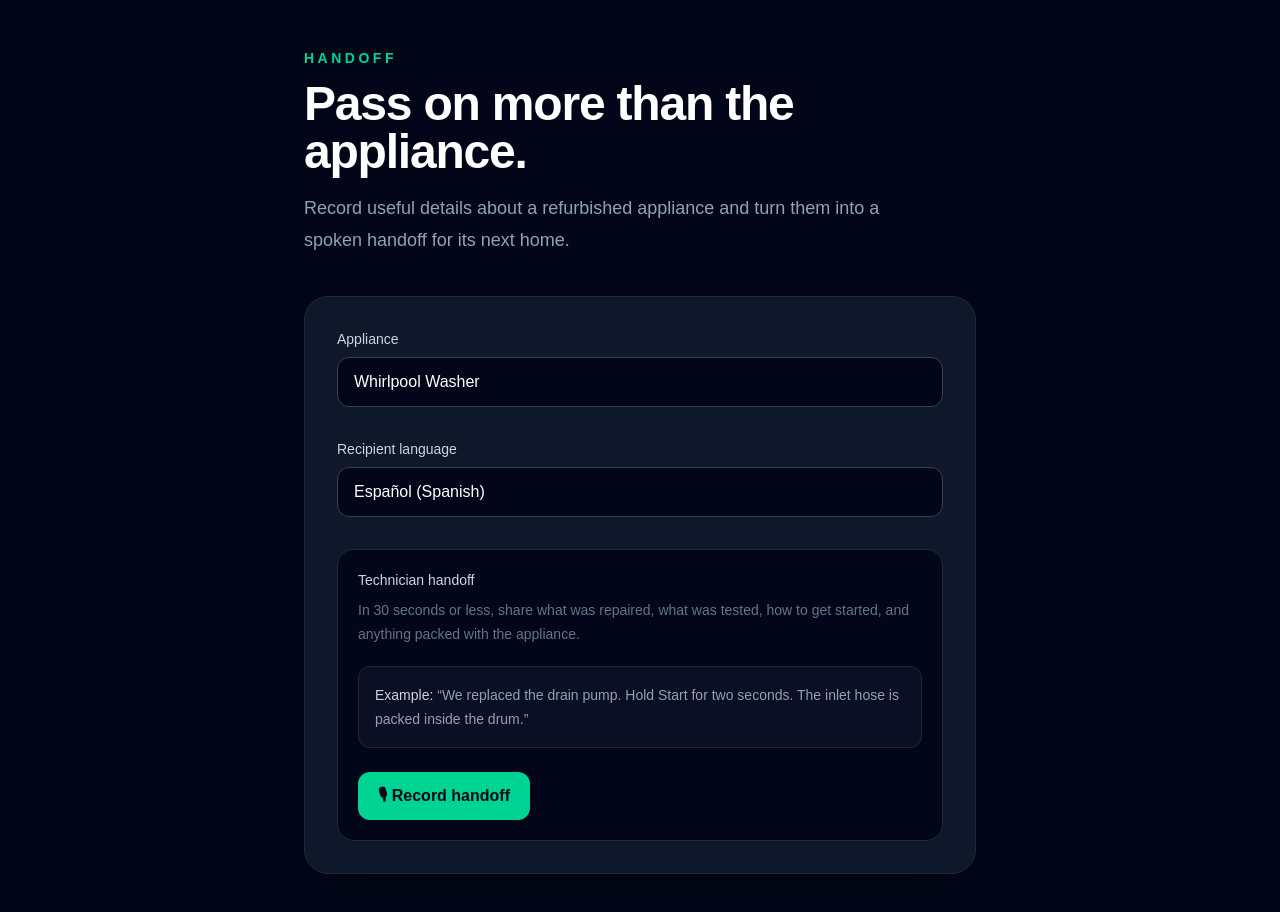
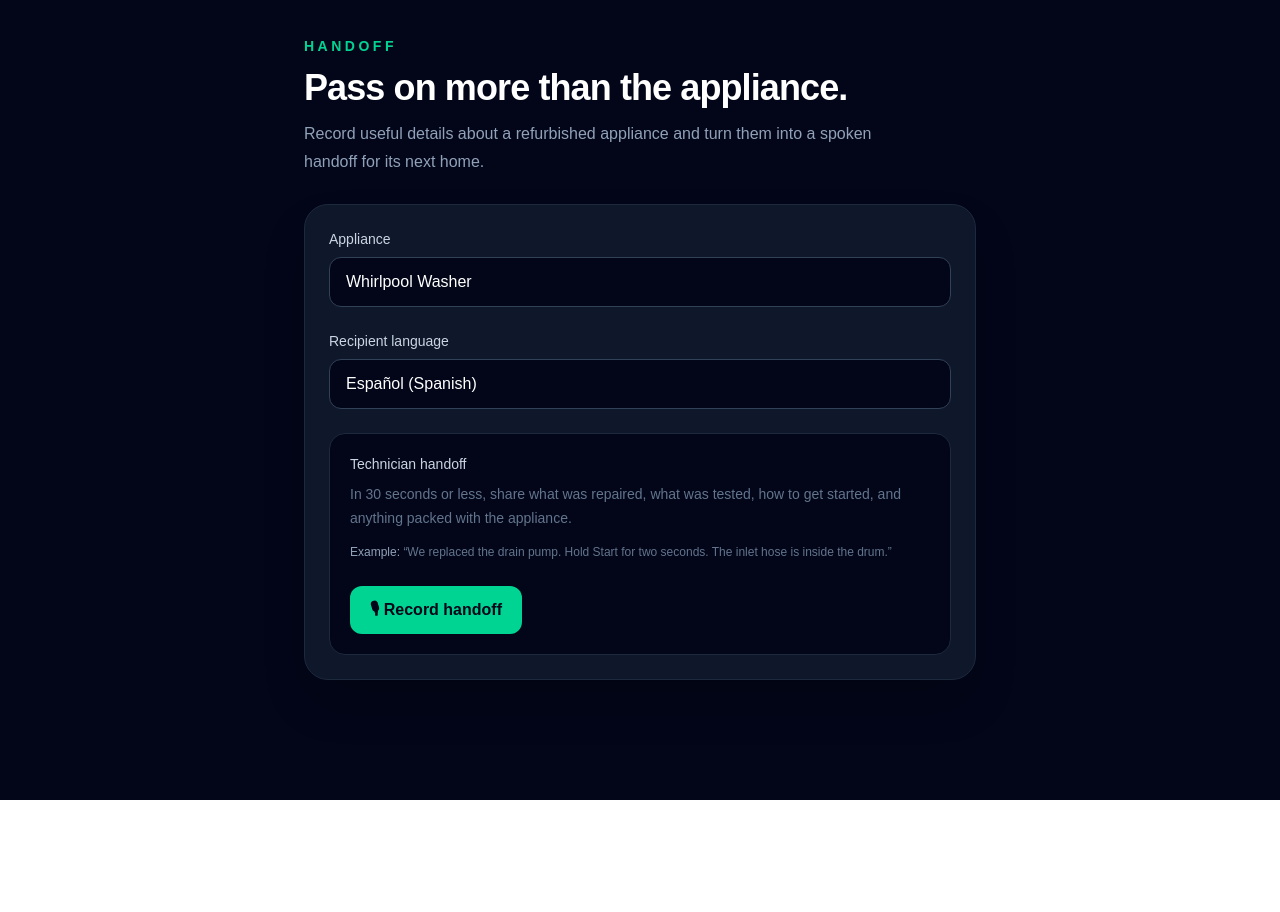
Before and after one commit to mneang/handoff, a Next.js app: page / in a window 1280 px wide. Shown: the top 912 px of the page. After the commit the page ends 800 px from the top, so only its background shows below. Built offline with nearby package versions, Linux system fonts and the light colour scheme.

Commit message:
Reduce friction in HANDOFF creator flow

```diff
--- a/src/app/page.tsx
+++ b/src/app/page.tsx
@@ -411,25 +411,25 @@ export default function Home() {
     .padStart(2, "0")}`;
 
   return (
-    <main className="min-h-screen bg-slate-950 px-6 py-12 text-white">
+    <main className="min-h-screen bg-slate-950 px-5 py-7 text-white sm:px-6 sm:py-9">
       <div className="mx-auto max-w-2xl">
-        <header className="mb-10">
+        <header className="mb-7">
           <p className="mb-3 text-sm font-semibold uppercase tracking-[0.25em] text-emerald-400">
             HANDOFF
           </p>
 
-          <h1 className="text-4xl font-semibold tracking-tight sm:text-5xl">
+          <h1 className="text-3xl font-semibold tracking-tight sm:text-4xl">
             Pass on more than the appliance.
           </h1>
 
-          <p className="mt-4 max-w-xl text-lg leading-8 text-slate-400">
+          <p className="mt-3 max-w-xl text-base leading-7 text-slate-400">
             Record useful details about a refurbished appliance
             and turn them into a spoken handoff for its next
             home.
           </p>
         </header>
 
-        <section className="rounded-3xl border border-slate-800 bg-slate-900 p-6 shadow-2xl sm:p-8">
+        <section className="rounded-3xl border border-slate-800 bg-slate-900 p-5 shadow-2xl sm:p-6">
           <label
             htmlFor="appliance"
             className="mb-2 block text-sm font-medium text-slate-300"
@@ -444,10 +444,10 @@ export default function Home() {
             onChange={(event) =>
               setAppliance(event.target.value)
             }
-            className="mb-8 w-full rounded-xl border border-slate-700 bg-slate-950 px-4 py-3 text-white outline-none transition focus:border-emerald-400 disabled:opacity-60"
+            className="mb-6 w-full rounded-xl border border-slate-700 bg-slate-950 px-4 py-3 text-white outline-none transition focus:border-emerald-400 disabled:opacity-60"
           />
 
-          <div className="mb-8">
+          <div className="mb-6">
             <p className="mb-2 text-sm font-medium text-slate-300">
               Recipient language
             </p>
@@ -457,7 +457,7 @@ export default function Home() {
             </div>
           </div>
 
-          <div className="rounded-2xl border border-slate-800 bg-slate-950 p-5">
+          <div className="rounded-2xl border border-slate-800 bg-slate-950 p-4 sm:p-5">
             <p className="text-sm font-medium text-slate-300">
               Technician handoff
             </p>
@@ -468,13 +468,13 @@ export default function Home() {
               packed with the appliance.
             </p>
 
-            <div className="mt-5 rounded-xl border border-slate-800 bg-slate-900/60 p-4 text-sm leading-6 text-slate-400">
-              <span className="font-medium text-slate-300">
+            <p className="mt-3 text-xs leading-5 text-slate-500">
+              <span className="font-medium text-slate-400">
                 Example:
               </span>{" "}
-              “We replaced the drain pump. Hold Start for two
-              seconds. The inlet hose is packed inside the drum.”
-            </div>
+              “We replaced the drain pump. Hold Start for two seconds.
+              The inlet hose is inside the drum.”
+            </p>
 
             <div className="mt-6 flex flex-wrap items-center gap-3">
               {status !== "recording" && (
```
